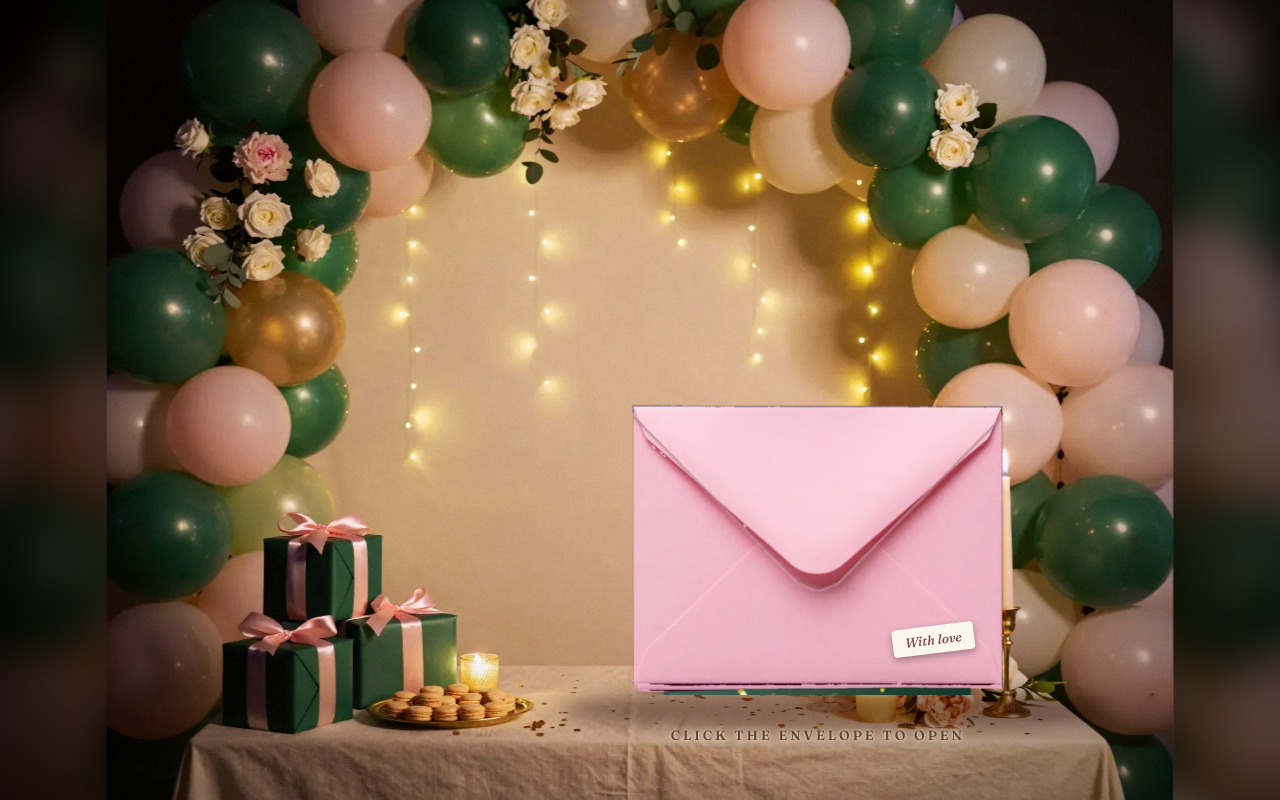
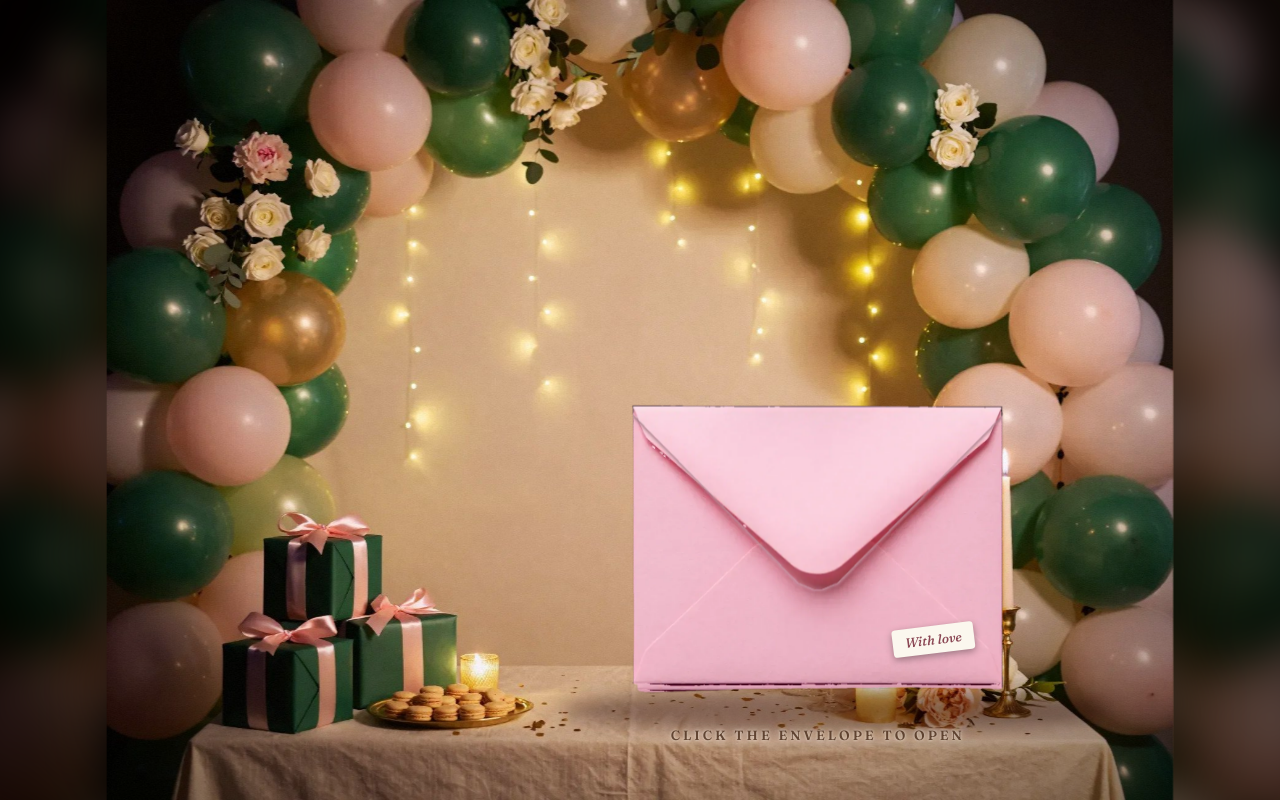
Before and after one commit to dragisic123nikola-alt/dragisic123nikola-alt.github.io, a plain HTML site: page birthday/index.html in a window 1280 px wide. Drawn offline with Linux system fonts and the light colour scheme.

Commit message:
Card no longer shows under the envelope (clip above the envelope's soft edge)
Co-Authored-By: Claude Opus 5.5 <noreply@anthropic.com>
Claude-Session: https://claude.ai/code/session_0166im11rq3PitoMB9DG5VUR

```diff
--- a/birthday/card.css
+++ b/birthday/card.css
@@ -6,6 +6,7 @@ html,body{margin:0;height:100%;background:#241a14;overflow:hidden;font-family:'F
 .abs{position:absolute}
 .bg{position:absolute;inset:0;width:100%;height:100%;object-fit:cover}
 .area{position:absolute;overflow:hidden;z-index:1}
+.cardclip{position:absolute;inset:0;z-index:2}
 .card{position:absolute;width:480px;height:672px;transform-origin:bottom center;z-index:2}
 .persp{position:absolute;inset:0;perspective:2400px}
 .inside{position:absolute;inset:0;z-index:0;background:#FBF7EE;box-shadow:0 24px 46px rgba(40,28,18,.45);padding:40px 44px 36px;display:flex;flex-direction:column;align-items:center;overflow:hidden}
--- a/birthday/card.js
+++ b/birthday/card.js
@@ -88,10 +88,10 @@
   /* ---------- layouts (stage units) ---------- */
   var LAYOUTS = {
     land: { W: 1200, H: 900, bgPos: '22% center', area: { x: 80, y: 81, w: 960, h: 700 },
-      card: { left: 480, bottom: 180, s: 0.72, hide: 640 }, env: { cx: 720, bottom: 0, s: 1 },
+      card: { left: 480, bottom: 180, s: 0.72, hide: 640 }, env: { cx: 720, bottom: 0, s: 1, clip: 10 },
       hintY: 818, hintSize: 15, fadeCover: false, font: 28, shadow: { cx: 820, cy: 800, rx: 310 } },
     port: { W: 600, H: 1100, bgPos: '50% center', area: { x: 0, y: 0, w: 600, h: 984 },
-      card: { left: 60, bottom: 229, s: 0.9, hide: 640 }, env: { cx: 300, bottom: 0, s: 1.2 },
+      card: { left: 60, bottom: 229, s: 0.9, hide: 640 }, env: { cx: 300, bottom: 0, s: 1.2, clip: 12 },
       hintY: 1028, hintSize: 22, fadeCover: true, font: 33, shadow: { cx: 300, cy: 990, rx: 270 } }
   };
 
@@ -132,7 +132,10 @@
     var area = el('div', 'area', 'left:' + L.area.x + 'px;top:' + L.area.y + 'px;width:' + L.area.w + 'px;height:' + L.area.h + 'px', stageEl);
 
     // card
-    var card = el('div', 'card', 'left:' + L.card.left + 'px;bottom:' + L.card.bottom + 'px', area);
+    // the card sits in a clip box that ends just above the envelope's soft bottom edge,
+    // so it never shows under the envelope (env.clip = faded edge of env-body x scale, rounded up; 17 Nov 2026)
+    var cardClip = el('div', 'cardclip', 'clip-path:inset(0 0 ' + (L.env.bottom + L.env.clip) + 'px 0)', area);
+    var card = el('div', 'card', 'left:' + L.card.left + 'px;bottom:' + L.card.bottom + 'px', cardClip);
     var persp = el('div', 'persp', null, card);
     var parts = buildInside(persp, data, L.font);
     var cover = el('div', 'cover', null, persp);
--- a/christmas/card.css
+++ b/christmas/card.css
@@ -6,6 +6,7 @@ html,body{margin:0;height:100%;background:#1c0808;overflow:hidden;font-family:'F
 .abs{position:absolute}
 .bg{position:absolute;inset:0;width:100%;height:100%;object-fit:cover}
 .area{position:absolute;overflow:hidden;z-index:1}
+.cardclip{position:absolute;inset:0;z-index:2}
 .card{position:absolute;width:480px;height:672px;transform-origin:bottom center;z-index:2}
 .persp{position:absolute;inset:0;perspective:2400px}
 .inside{position:absolute;inset:0;z-index:0;background:#FBF7EE;box-shadow:0 24px 46px rgba(5,5,3,.5);padding:66px 44px 42px;display:flex;flex-direction:column;align-items:center;overflow:hidden}
```
Also changed, not shown: christmas/card.js (+6 -3 lines).
